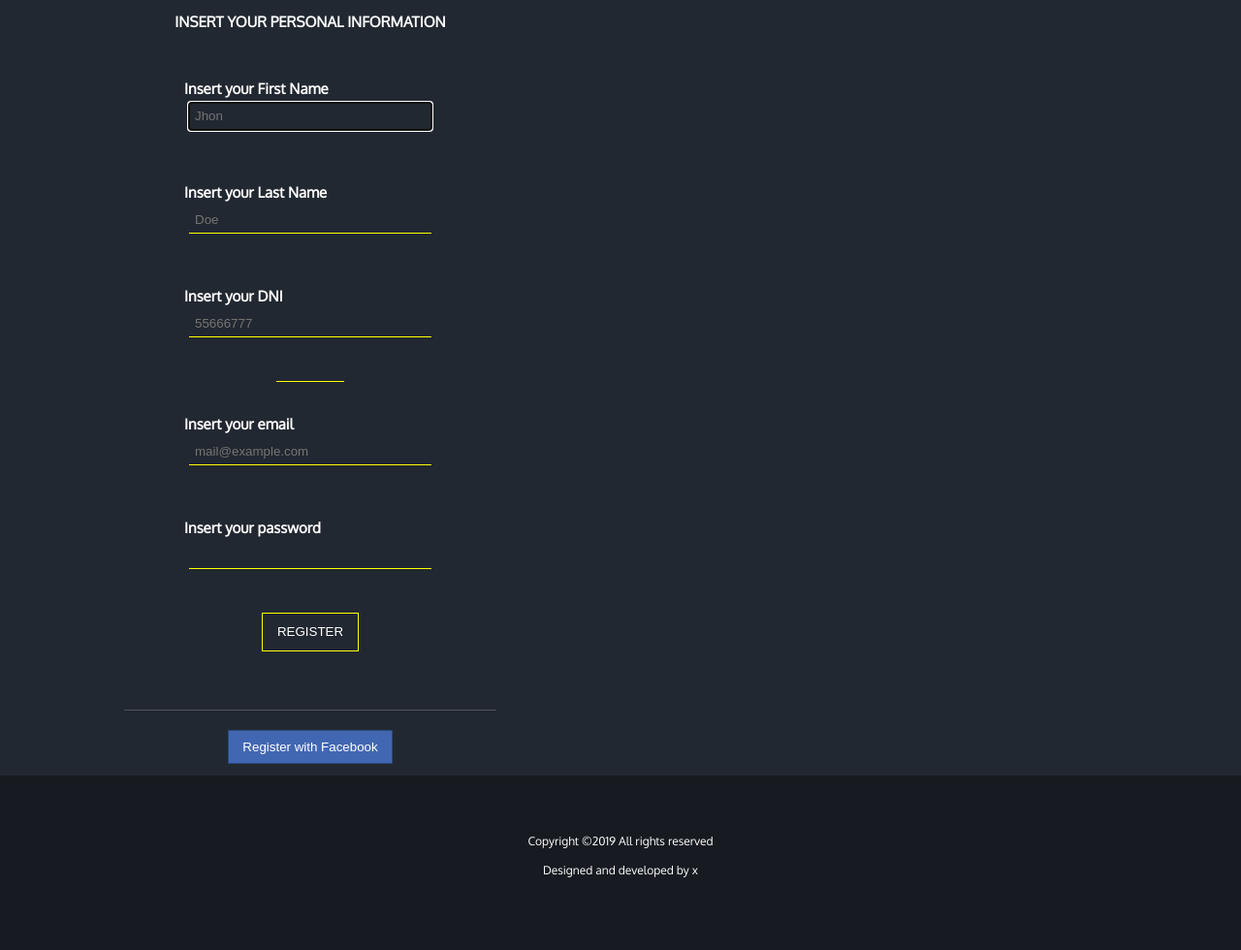
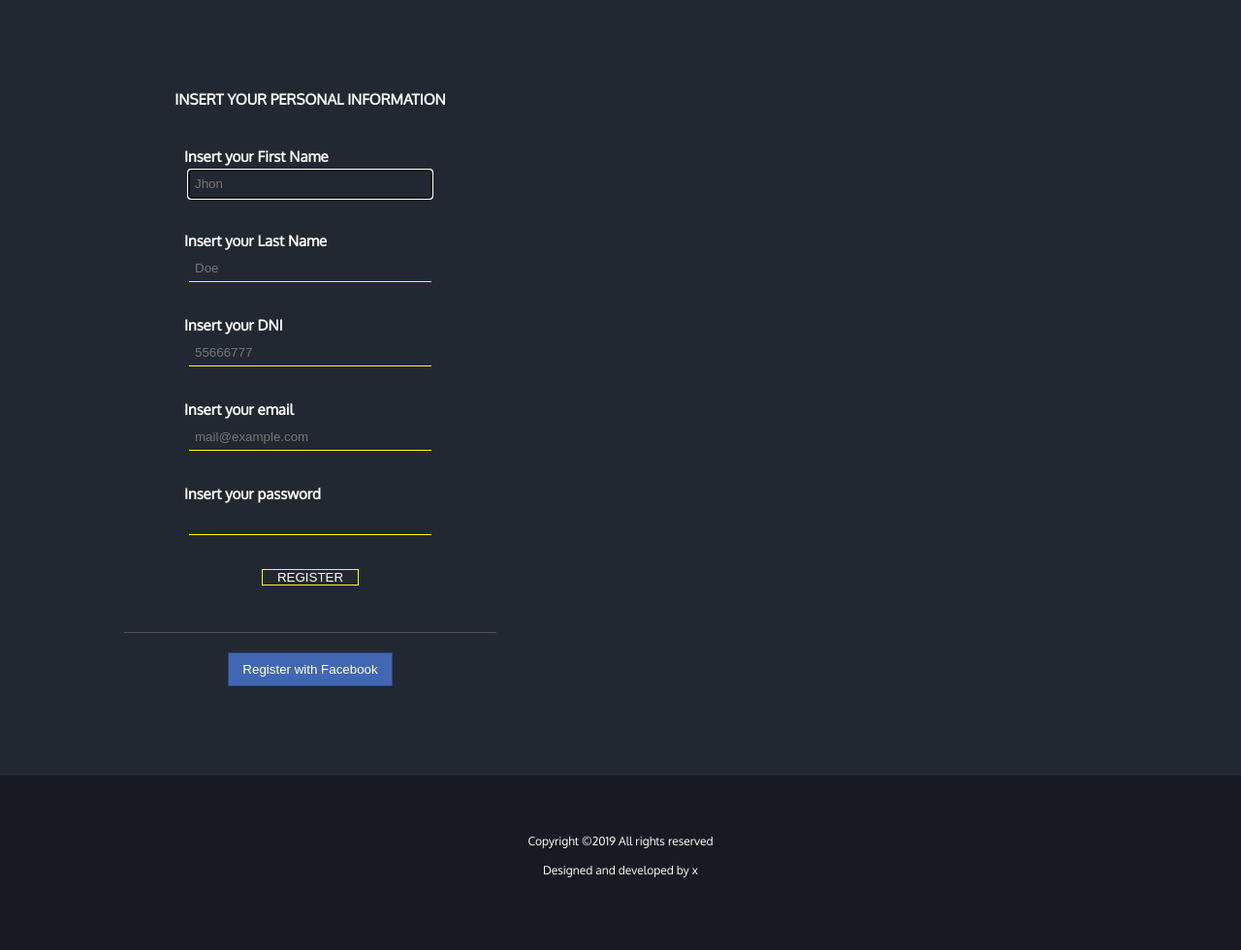
Before and after one commit to RodrigoLeon1/MoviePass, a PHP site: template Views/register.php in a window 1280 px wide. Shown: the whole page at 97% size. Run offline with PHP 8.4, Linux system fonts and the light colour scheme; the template is opened without the code that fills it, so the values that code supplies are empty; some libraries are stand-ins or nearby versions.

Commit message:
New version

```diff
--- a/Views/assets/css/style.css
+++ b/Views/assets/css/style.css
@@ -370,6 +370,10 @@
     font-size: 1.5rem;
 }
 
+.register-content form {
+    height: 65%;
+}
+
 .login-form,
 .register-form,
 .search-container {
@@ -384,6 +388,10 @@
     font-size: 1.5rem;
     padding: 1rem;
     margin-bottom: 30px;
+}
+
+.register-form label {
+    padding: 0;
 }
 
 .login-form input,
--- a/Views/register.php
+++ b/Views/register.php
@@ -15,9 +15,6 @@
                         <h4>Insert your DNI</h4>
                         <input type="number" name="dni" id="" placeholder="55666777" autofocus required/>
                     </label>
-					<hr>
-					<br>
-					<br>
                     <label>
                         <h4>Insert your email</h4>
                         <input type="email" name="mail" id="" placeholder="mail@example.com" autofocus required/>
```
